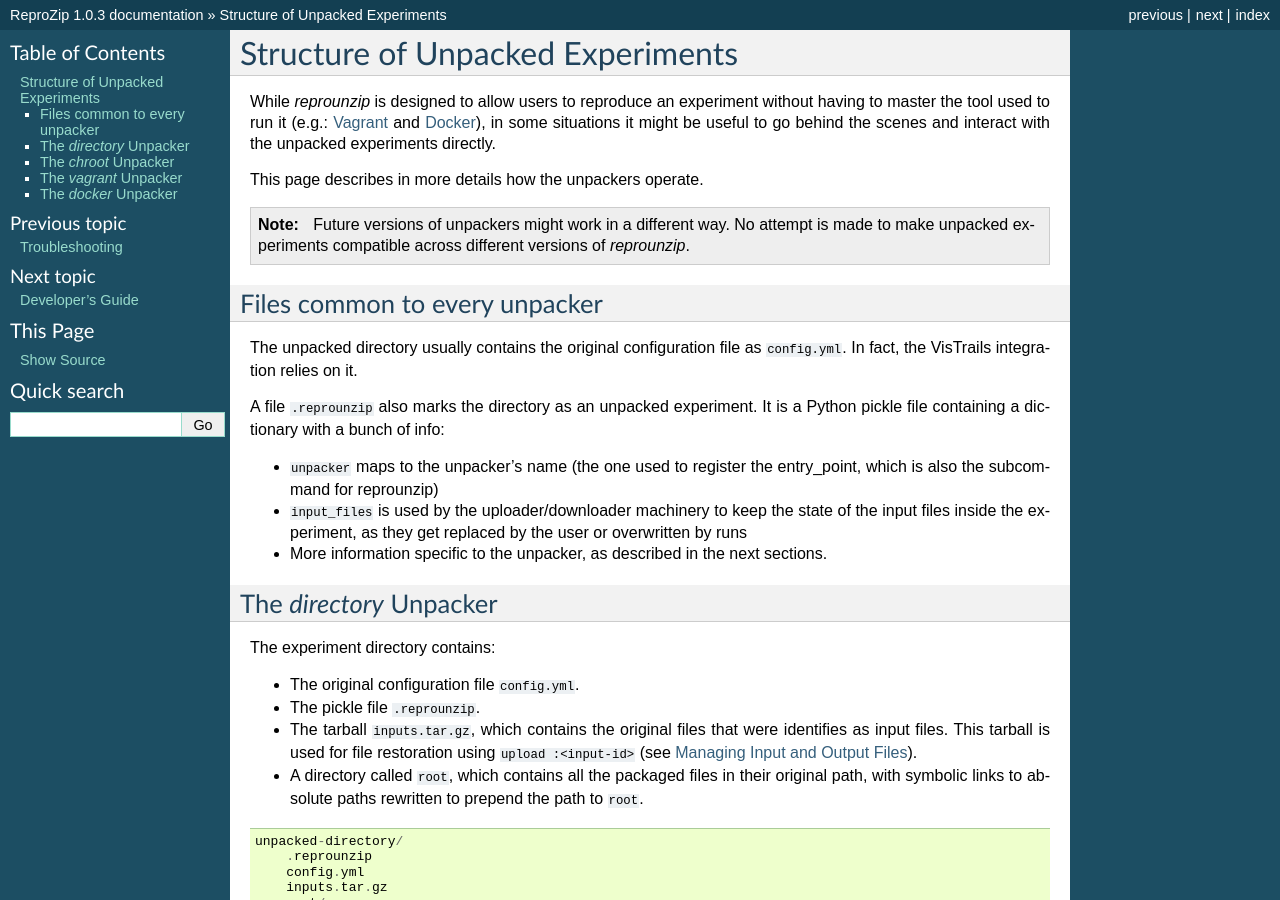
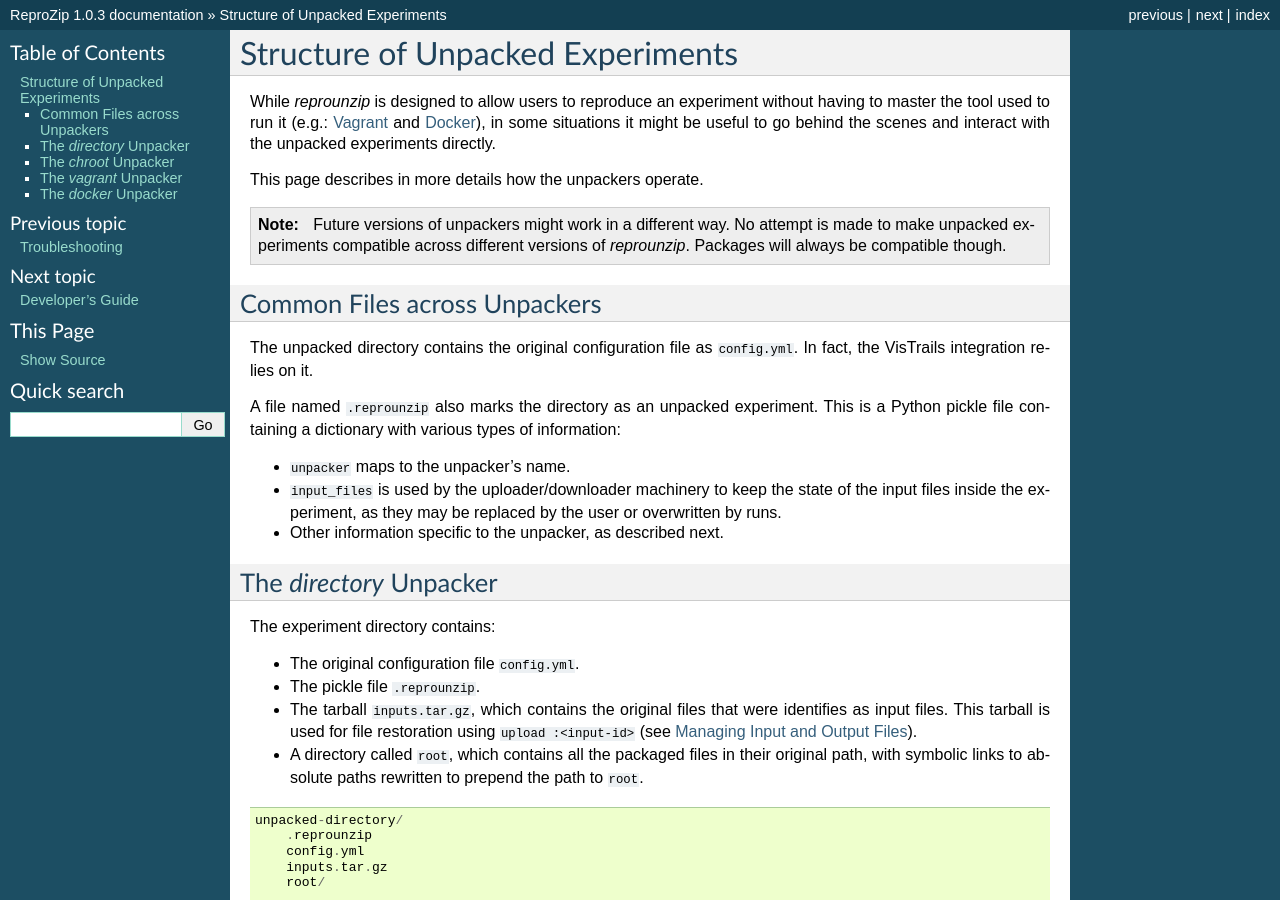
Before and after one commit to VIDA-NYU/reprozip, a Sphinx documentation site: the page built from docs/unpacked-format.rst, in a window 1280 px wide and 900 px high. Built offline with Sphinx 7.4.7, drawn with Linux system fonts in a browser that asks for light colours; some of the changed text lies outside the part shown.

Commit message:
[DOC] Final pass over unpacked-format.rst

```diff
--- a/docs/unpacked-format.rst
+++ b/docs/unpacked-format.rst
@@ -7,20 +7,20 @@
 
 This page describes in more details how the unpackers operate.
 
-..  note:: Future versions of unpackers might work in a different way. No attempt is made to make unpacked experiments compatible across different versions of *reprounzip*.
+..  note:: Future versions of unpackers might work in a different way. No attempt is made to make unpacked experiments compatible across different versions of *reprounzip*. Packages will always be compatible though.
 
 ..  _unpacked-common:
 
-Files common to every unpacker
-==============================
+Common Files across Unpackers
+=============================
 
-The unpacked directory usually contains the original configuration file as ``config.yml``. In fact, the VisTrails integration relies on it.
+The unpacked directory contains the original configuration file as ``config.yml``. In fact, the VisTrails integration relies on it.
 
-A file ``.reprounzip`` also marks the directory as an unpacked experiment. It is a Python pickle file containing a dictionary with a bunch of info:
+A file named ``.reprounzip`` also marks the directory as an unpacked experiment. This is a Python pickle file containing a dictionary with various types of information:
 
-* ``unpacker`` maps to the unpacker's name (the one used to register the entry_point, which is also the subcommand for reprounzip)
-* ``input_files`` is used by the uploader/downloader machinery to keep the state of the input files inside the experiment, as they get replaced by the user or overwritten by runs
-* More information specific to the unpacker, as described in the next sections.
+* ``unpacker`` maps to the unpacker's name.
+* ``input_files`` is used by the uploader/downloader machinery to keep the state of the input files inside the experiment, as they may be replaced by the user or overwritten by runs.
+* Other information specific to the unpacker, as described next.
 
 ..  _unpacked-directory:
 
@@ -92,8 +92,6 @@
 * The file ``rpz-files.list``, which contains the list of files to unpack. This list is passed to ``tar -T`` while unpacking.
 * A ``Vagrantfile``, which is used to build the VM.
 
-Once ``vagrant up`` has been run by the ``setup/start`` command, a ``.vagrant`` subdirectory is created, and its content is managed by Vagrant (and appears to vary among different platforms).
-
 ::
 
     unpacked-directory/
@@ -135,8 +135,6 @@
 * The file ``rpz-files.list``, which contains the list of files to unpack. This list is passed to ``tar -T`` while unpacking.
 * A ``Dockerfile``, which is used to build the original image.
 
-Static builds of `busybox <https://busybox.net/>`__ and `rpzsudo <https://github.com/remram44/static-sudo/blob/master/rpzsudo.c>`__ are always downloaded and put into the Docker image as ``/busybox`` and ``/rpzsudo``, respectively.
-
 ::
 
     unpacked-directory/
@@ -148,6 +146,8 @@
         Dockerfile
         rpz-files.list
 
+Static builds of `busybox <https://busybox.net/>`__ and `rpzsudo <https://github.com/remram44/static-sudo/blob/master/rpzsudo.c>`__ are always downloaded and put into the Docker image as ``/busybox`` and ``/rpzsudo``, respectively.
+
 Note that the ``docker`` command connects to a Docker daemon over a socket and that state will be changed there. The daemon might not be local; in particular, ``docker-machine`` might be used, which allows `reprounzip-docker` to be used on non-Linux machines, and the daemon might be in a virtual machine, on another host, or in the cloud. The `docker` unpacker will keep the environment variables set when calling Docker, notably ``DOCKER_HOST``, so these can be set accordingly before running the unpacker.
 
 Images and containers built by the unpacker are given a random name with the prefixes ``reprounzip_image_`` and ``reprounzip_run_``, respectively; they are cleaned up when the ``destroy`` command is invoked. There are two images of which `reprounzip-docker` keeps track in the ``.reprounzip`` pickle file: the initial image, i.e., the one built by ``setup/build`` by calling ``docker build``, and the current image (initially the same as the initial image), which has been affected by a number of ``run`` and ``upload`` calls. Running the ``reset`` command returns to the initial image without having to rebuild. After each ``run`` invocation, the container is committed to a new current image so that state is kept.
```
Also changed, not shown: other parts of docs/unpacked-format.rst (+2 -0 lines).
